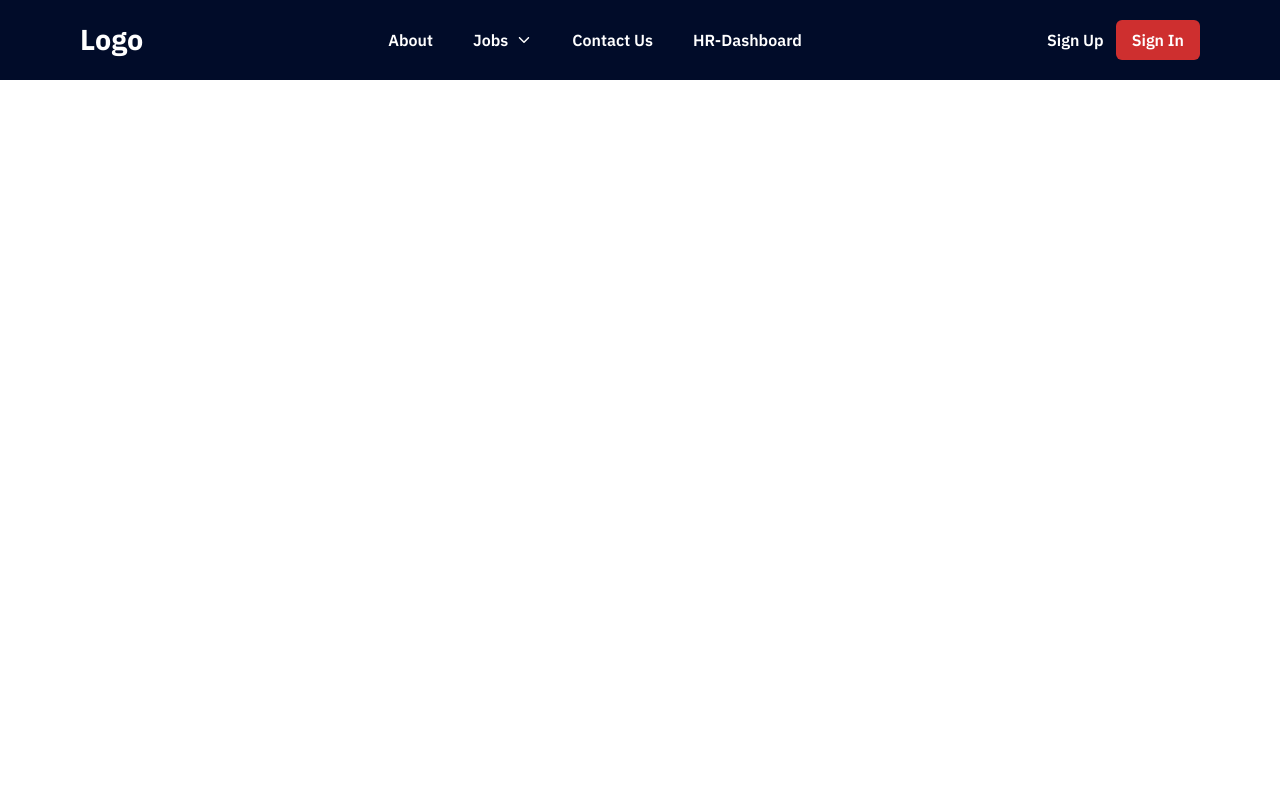
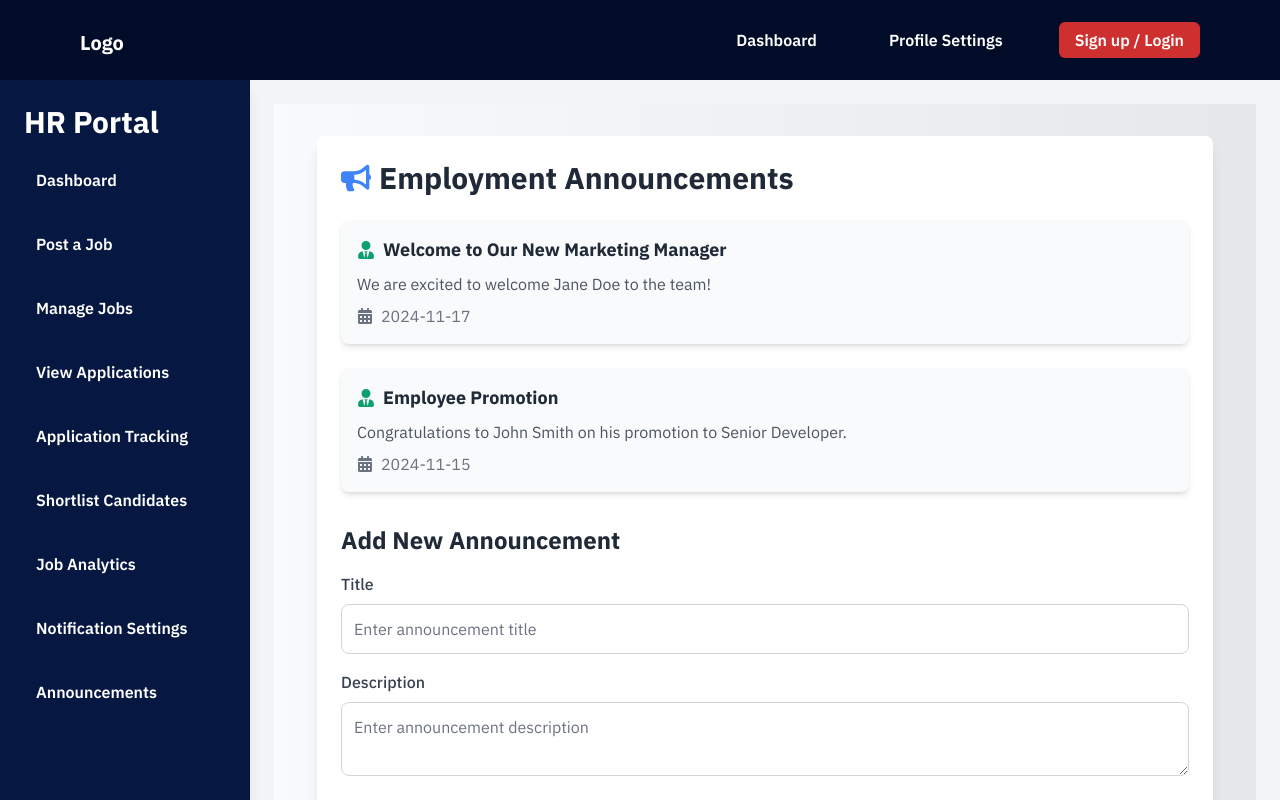
Before and after one commit to piyushkhatri968/FYP-Project, a React (Vite) app in the folder Frontend/: page /hr/employment-announcements in a window 1280 px wide. Shown: the top 800 px of the page. Built offline with nearby package versions, Linux system fonts and the light colour scheme.

Commit message:
conditional Rendering

```diff
--- a/Frontend/src/App.jsx
+++ b/Frontend/src/App.jsx
@@ -4,7 +4,7 @@ import "./index.css";
 import "slick-carousel/slick/slick.css";
 import "slick-carousel/slick/slick-theme.css";
 
-import { BrowserRouter, Routes, Route } from "react-router-dom";
+import { BrowserRouter, Routes, Route, useLocation } from "react-router-dom";
 import PrivateRoute from "./Components/PrivateRoute";
 import ScrollToTop from "./Components/ScrollToTop";
 import Footer from "./Components/Footer/Footer";
@@ -24,18 +24,15 @@ import OrangeButton from "./Components/OrangeButton";
 import Resume from "./Components/Resume";
 import HrRoutes from "./Pages/Hr_Dashboard/Routes/HrRoutes";
 
+// Main App Component
 const App = () => {
   return (
-    <div>
-      <BrowserRouter>
+    <BrowserRouter>
+      <ConditionalWrapper>
         <OrangeButton />
         <ScrollToTop />
-        <Navbar />
-
         <Routes>
-          {/* <Route element={<PrivateRoute />}>
-              <Route path="/" element={<Home />} />
-            </Route> */}
+          {/* Public Routes */}
           <Route path="/" element={<Home />} />
           <Route path="about" element={<AboutPage />} />
           <Route path="contact" element={<ContactPage />} />
@@ -46,10 +43,25 @@ const App = () => {
           <Route path="dashboard/employee" element={<Employee_Dashboard />} />
           <Route path="resume" element={<Resume />} />
 
-          <Route>{HrRoutes}</Route>
+          {/* HR Routes */}
+          {HrRoutes}
         </Routes>
-          {/* <Footer /> */}
-      </BrowserRouter>
+      </ConditionalWrapper>
+    </BrowserRouter>
+  );
+};
+
+// Conditional Wrapper Component
+const ConditionalWrapper = ({ children }) => {
+  const location = useLocation();
+  const isHRRoute = location.pathname.startsWith("/hr");
+
+  return (
+    <div>
+      {/* Conditionally render Navbar and Footer */}
+      {!isHRRoute && <Navbar />}
+      {children}
+      {!isHRRoute && <Footer />}
     </div>
   );
 };
--- a/Frontend/src/Components/Navbar.jsx
+++ b/Frontend/src/Components/Navbar.jsx
@@ -115,7 +115,7 @@ const Navbar = () => {
             </li>
             <li>
               <Link
-                to="/hr-home"
+                to="/hr/dashboard"
                 className={`font-semibold ${
                   location.pathname === "/hr-home" ? "text-red-600" : ""
                 }`}
@@ -145,7 +145,7 @@ const Navbar = () => {
                     onClick={() => setOpenProfileModal(false)}
                     to={
                       currentUser.userType === "recruiter"
-                        ? "/hr-home"
+                        ? "/hr/dashboard"
                         : currentUser.userType === "employee"
                         ? "dashboard/employee?tab=profile"
                         : currentUser.userType === "admin"
--- a/Frontend/src/Pages/Hr_Dashboard/Routes/HrRoutes.jsx
+++ b/Frontend/src/Pages/Hr_Dashboard/Routes/HrRoutes.jsx
@@ -19,18 +19,19 @@ import EmployeeAnnouncement from "../Pages/job/EmployeeAnnouncement";
 // HR-specific routes
 const HrRoutes = (
    <Route element={<HRLayout />}>
-      <Route path="hr-home" element={<HrPage />} />
-      <Route path="/manage-jobs" element={<JobsPage />} />
-      <Route path="/application-tracking" element={<ApplicationTracking />} />
-      <Route path="/shortlisted-candidates" element={<ShortlistCandidates />} />
-      <Route path="/candidate-profiles" element={<CandidateApplications />} />
-      <Route path="/job-analytics" element={<JobAnalytics />} />
-      <Route path="/account-settings" element={<AccountSetting />} />
-      <Route path="/notification-settings" element={<NotificationSettings />} />
-      <Route path="/job-notification" element={<JobNotification />} />
-      <Route path="/schedule-interview" element={<InterviewScheduling />} />
-      <Route path="/employment-announcements" element={<EmployeeAnnouncement />} />
+      <Route path="/hr/dashboard" element={<HrPage />} />
+      <Route path="/hr/manage-jobs" element={<JobsPage />} />
+      <Route path="/hr/application-tracking" element={<ApplicationTracking />} />
+      <Route path="/hr/shortlisted-candidates" element={<ShortlistCandidates />} />
+      <Route path="/hr/candidate-profiles" element={<CandidateApplications />} />
+      <Route path="/hr/job-analytics" element={<JobAnalytics />} />
+      <Route path="/hr/account-settings" element={<AccountSetting />} />
+      <Route path="/hr/notification-settings" element={<NotificationSettings />} />
+      <Route path="/hr/job-notification" element={<JobNotification />} />
+      <Route path="/hr/schedule-interview" element={<InterviewScheduling />} />
+      <Route path="/hr/employment-announcements" element={<EmployeeAnnouncement />} />
    </Route>
 );
 
+
 export default HrRoutes;
```
